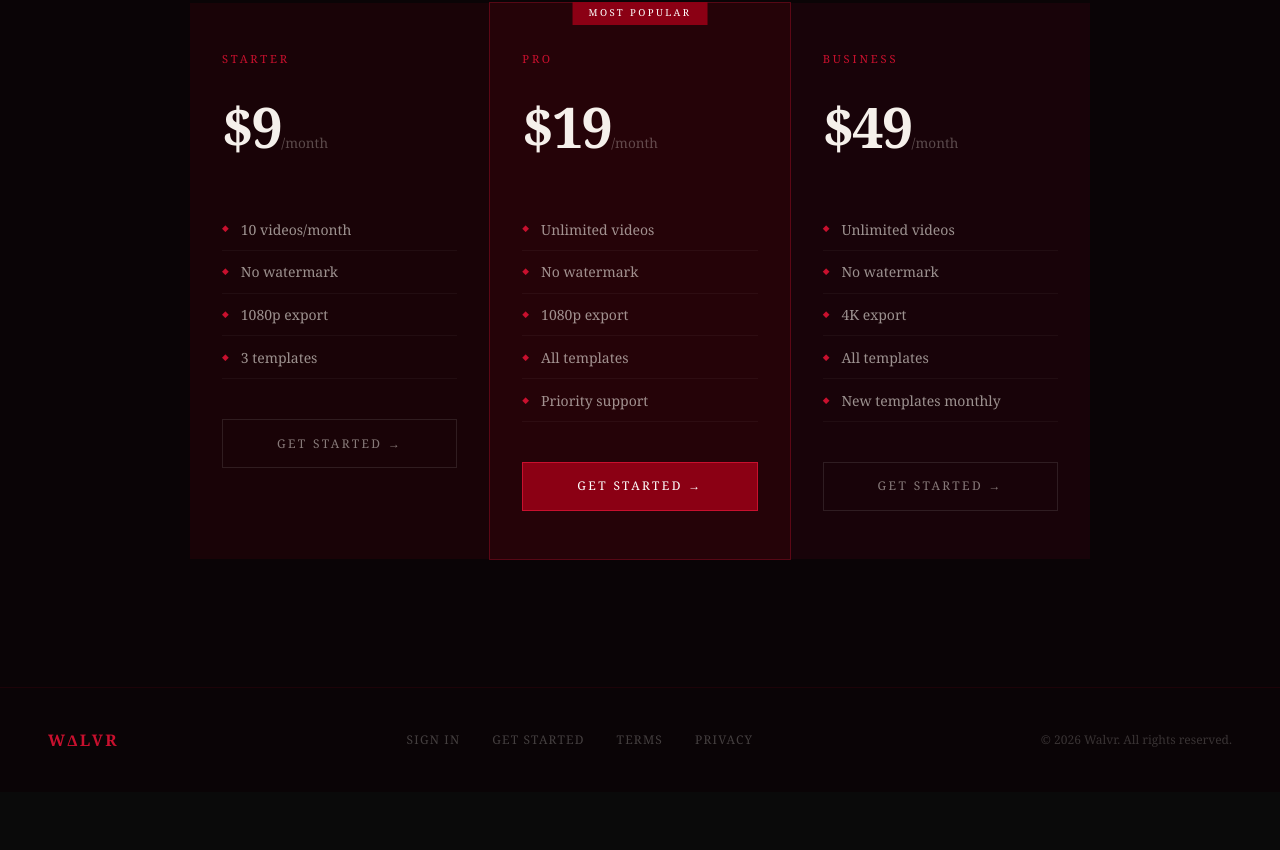
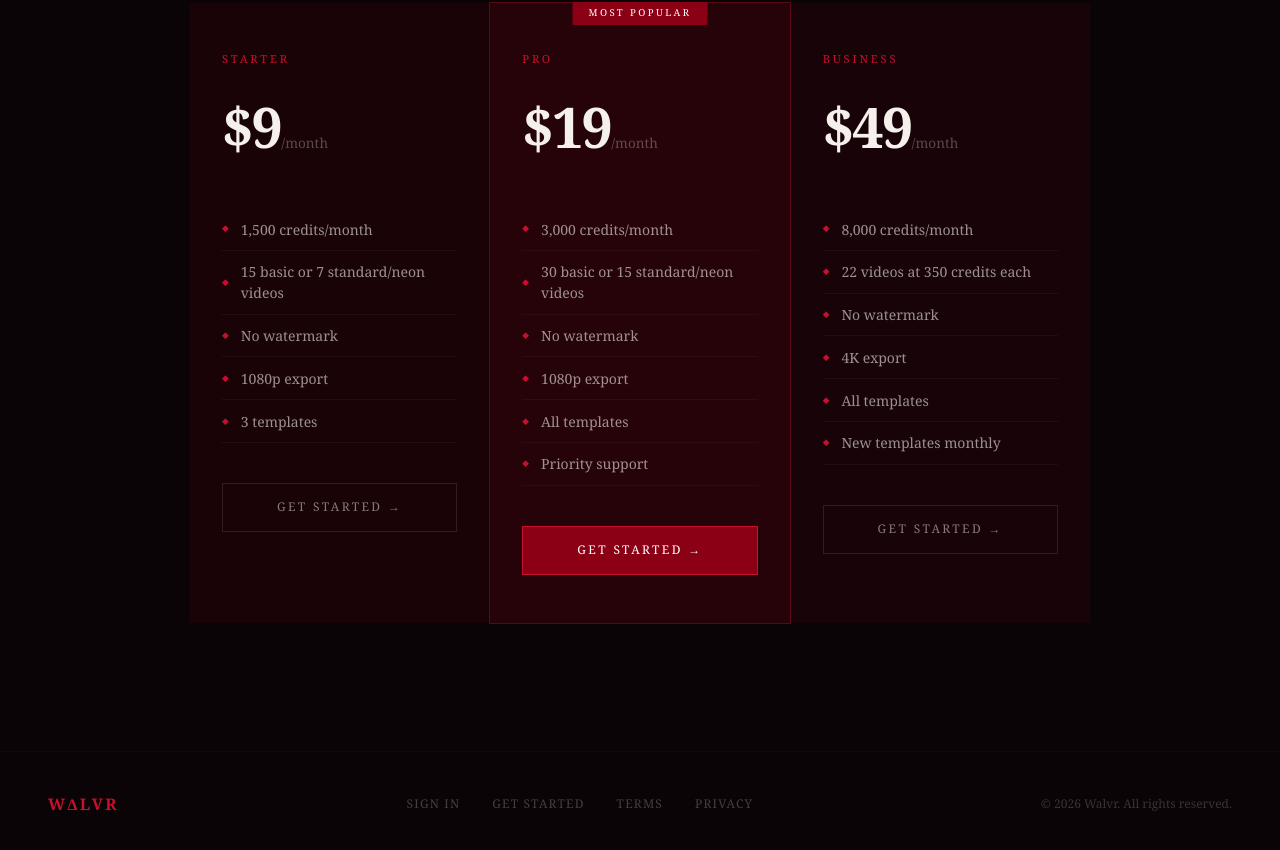
Before and after one commit to muditmatharu74-beep/Walvr-v-2, a Next.js app: page / in a window 1280 px wide. Shown: the part 2643-3493 px from the top of the page. Before the commit the page ends 3435 px from the top, so only its background shows below. Built offline with nearby package versions, Linux system fonts and the light colour scheme.

Commit message:
Clarify subscription credit allowances and plan-specific render costs

```diff
--- a/src/app/(dashboard)/settings/page.tsx
+++ b/src/app/(dashboard)/settings/page.tsx
@@ -107,7 +107,7 @@ export default function SettingsPage() {
       monthlyPrice: 9,
       annualPrice: 90,
       priceId: process.env.NEXT_PUBLIC_STRIPE_STARTER_PRICE_ID ?? "",
-      features: ["10 videos/month", "No watermark", "1080p export", "3 templates"],
+      features: ["1,500 credits/month", "15 basic or 7 standard/neon videos", "No watermark", "1080p export", "3 templates"],
       cta: "Get Starter",
     },
     {
@@ -116,7 +116,7 @@ export default function SettingsPage() {
       monthlyPrice: 19,
       annualPrice: 190,
       priceId: process.env.NEXT_PUBLIC_STRIPE_PRO_PRICE_ID ?? "",
-      features: ["Unlimited videos", "No watermark", "1080p export", "All templates", "Priority support"],
+      features: ["3,000 credits/month", "30 basic or 15 standard/neon videos", "No watermark", "1080p export", "All templates", "Priority support"],
       cta: "Get Pro",
     },
     {
@@ -125,7 +125,7 @@ export default function SettingsPage() {
       monthlyPrice: 49,
       annualPrice: 490,
       priceId: process.env.NEXT_PUBLIC_STRIPE_BUSINESS_PRICE_ID ?? "",
-      features: ["Unlimited videos", "No watermark", "4K export", "All templates", "Priority support", "New templates monthly"],
+      features: ["8,000 credits/month", "22 videos at 350 credits each", "No watermark", "4K export", "All templates", "Priority support", "New templates monthly"],
       cta: "Get Business",
     },
   ];
@@ -335,9 +335,14 @@ export default function SettingsPage() {
               <p style={{ fontSize: "2rem", fontWeight: "700", color: "#f5f0eb" }}>{profile?.credits ?? 0} <span style={{ fontSize: "0.8rem", color: "rgba(245,240,235,0.3)", fontWeight: "400" }}>remaining</span></p>
             </div>
             <div style={{ textAlign: "right" }}>
-              <p style={{ fontSize: "0.7rem", color: "rgba(245,240,235,0.3)", marginBottom: "0.25rem" }}>Basic video = 100 credits</p>
-              <p style={{ fontSize: "0.7rem", color: "rgba(245,240,235,0.3)", marginBottom: "0.25rem" }}>Standard video = 200 credits</p>
-              <p style={{ fontSize: "0.7rem", color: "rgba(245,240,235,0.3)" }}>Premium video = 350 credits</p>
+              {plan === "business" || plan === "studio" ? (
+                <p style={{ fontSize: "0.7rem", color: "rgba(245,240,235,0.3)" }}>All videos on your plan = 350 credits each</p>
+              ) : (
+                <>
+                  <p style={{ fontSize: "0.7rem", color: "rgba(245,240,235,0.3)", marginBottom: "0.25rem" }}>Basic video = 100 credits</p>
+                  <p style={{ fontSize: "0.7rem", color: "rgba(245,240,235,0.3)" }}>Standard/neon video = 200 credits</p>
+                </>
+              )}
             </div>
           </div>
 
--- a/src/app/get-started/page.tsx
+++ b/src/app/get-started/page.tsx
@@ -84,21 +84,21 @@ const PLANS = [
     name: "Starter",
     monthlyPrice: 9,
     annualPrice: 90,
-    features: ["10 videos/month", "No watermark", "1080p export", "3 templates"],
+    features: ["1,500 credits/month", "15 basic or 7 standard/neon videos", "No watermark", "1080p export", "3 templates"],
   },
   {
     id: "pro",
     name: "Pro",
     monthlyPrice: 19,
     annualPrice: 190,
-    features: ["Unlimited videos", "No watermark", "1080p export", "All templates", "Priority support"],
+    features: ["3,000 credits/month", "30 basic or 15 standard/neon videos", "No watermark", "1080p export", "All templates", "Priority support"],
   },
   {
     id: "business",
     name: "Business",
     monthlyPrice: 49,
     annualPrice: 490,
-    features: ["Unlimited videos", "No watermark", "4K export", "All templates", "New templates monthly"],
+    features: ["8,000 credits/month", "22 videos at 350 credits each", "No watermark", "4K export", "All templates", "New templates monthly"],
   },
 ];
 
--- a/src/app/page.tsx
+++ b/src/app/page.tsx
@@ -183,9 +183,9 @@ export default function HomePage() {
         </p>
         <div style={{ display: "grid", gridTemplateColumns: "repeat(auto-fit, minmax(260px, 1fr))", gap: "1px", maxWidth: "900px", margin: "0 auto", background: "rgba(139,0,20,0.08)" }}>
           {[
-            { name: "Starter", price: "$9", features: ["10 videos/month", "No watermark", "1080p export", "3 templates"], featured: false, delay: "reveal-delay-2", bg: "rgba(139,0,20,0.05)" },
-            { name: "Pro", price: "$19", features: ["Unlimited videos", "No watermark", "1080p export", "All templates", "Priority support"], featured: true, delay: "reveal-delay-3", bg: "rgba(139,0,20,0.15)" },
-            { name: "Business", price: "$49", features: ["Unlimited videos", "No watermark", "4K export", "All templates", "New templates monthly"], featured: false, delay: "reveal-delay-4", bg: "rgba(80,0,40,0.08)" },
+            { name: "Starter", price: "$9", features: ["1,500 credits/month", "15 basic or 7 standard/neon videos", "No watermark", "1080p export", "3 templates"], featured: false, delay: "reveal-delay-2", bg: "rgba(139,0,20,0.05)" },
+            { name: "Pro", price: "$19", features: ["3,000 credits/month", "30 basic or 15 standard/neon videos", "No watermark", "1080p export", "All templates", "Priority support"], featured: true, delay: "reveal-delay-3", bg: "rgba(139,0,20,0.15)" },
+            { name: "Business", price: "$49", features: ["8,000 credits/month", "22 videos at 350 credits each", "No watermark", "4K export", "All templates", "New templates monthly"], featured: false, delay: "reveal-delay-4", bg: "rgba(80,0,40,0.08)" },
           ].map((plan, i) => (
             <div key={i} className={`reveal ${plan.delay}`} style={{ padding: "3rem 2rem", background: plan.bg, position: "relative", outline: plan.featured ? "1px solid rgba(200,16,46,0.4)" : "none", transition: "opacity 0.8s ease, transform 0.8s ease" }}>
               {plan.featured && (
```
